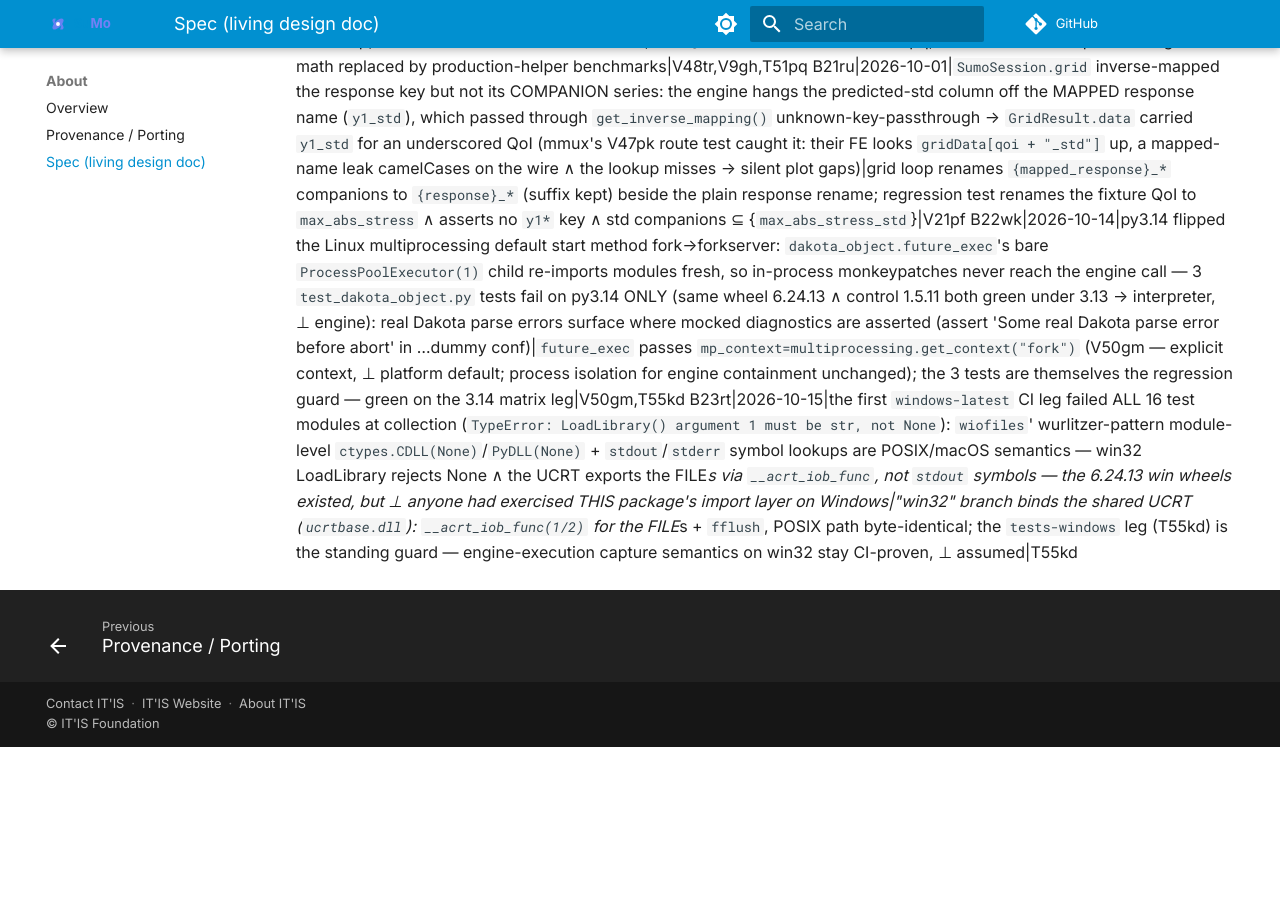
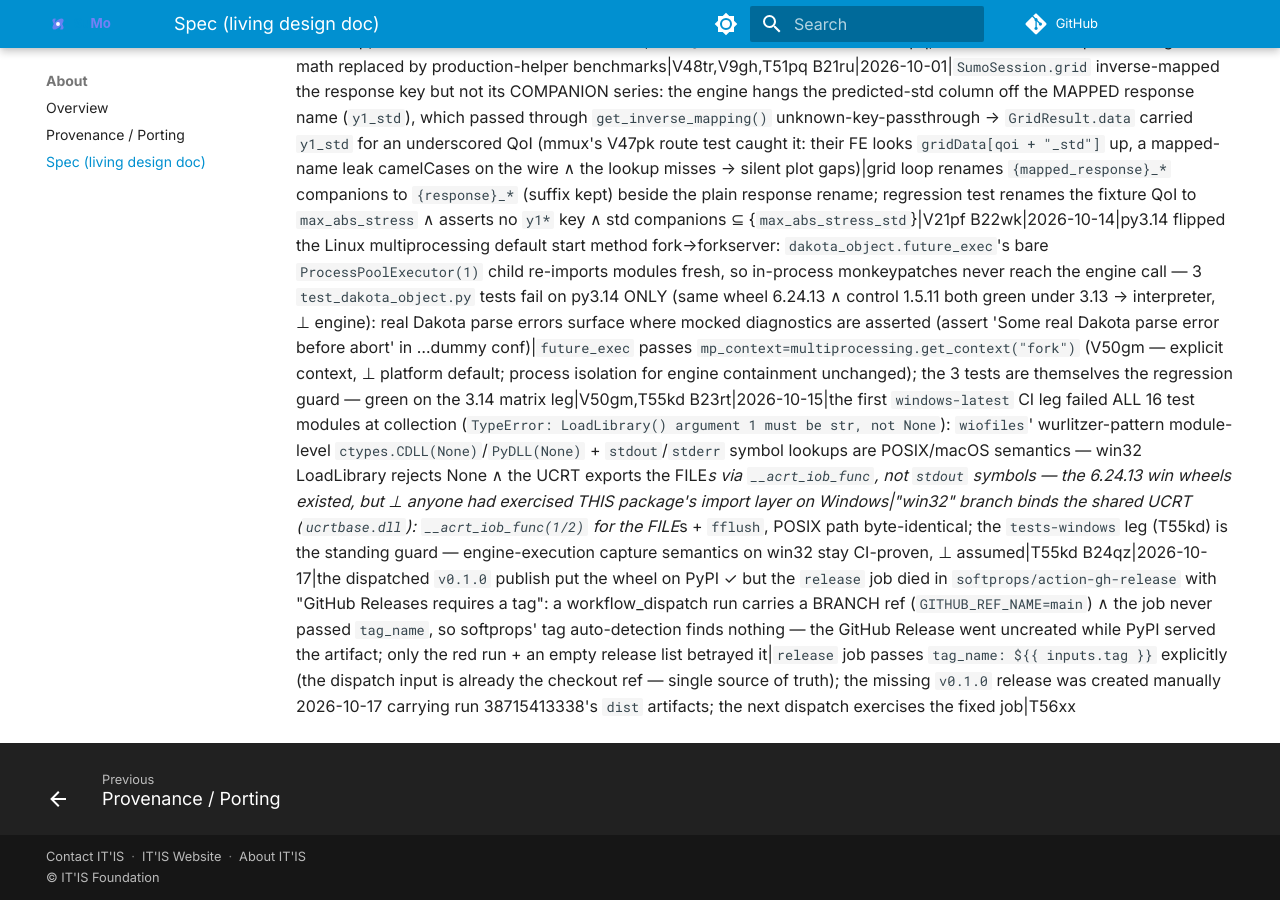
Before and after one commit to ITISFoundation/itis-sumo, an MkDocs documentation site: the page built from docs/about/spec.md, in a window 1280 px wide and 900 px high, scrolled down 16218 px. Built offline with MkDocs 1.6.1 and Material for MkDocs 9.7.7, drawn with Linux system fonts in a browser that asks for light colours; comment, search, counter and statistics services are not loaded; before the commit the page ends 16965 px from its top, so only the background shows below that.

Commit message:
fix(ci): pass tag_name to the gh-release job in dispatch context (B24qz)
softprops/action-gh-release auto-detects the tag from the git ref, but a
workflow_dispatch run carries the branch ref -> 'GitHub Releases requires a
tag' and the release silently stays uncreated after a successful PyPI
publish (v0.1.0 hit this; release created manually as recovery).

Co-authored-by: Qwen3.8 Flash Next NVFP4 (AWS vLLM) <noreply@anthropic.com>

```diff
--- a/SPEC.md
+++ b/SPEC.md
@@ -224,3 +224,4 @@ B20qt|2026-09-30|the v1 port shipped mmux_vite's closed-form 2nd-order identity
 B21ru|2026-10-01|`SumoSession.grid` inverse-mapped the response key but not its COMPANION series: the engine hangs the predicted-std column off the MAPPED response name (`y1_std`), which passed through `get_inverse_mapping()` unknown-key-passthrough → `GridResult.data` carried `y1_std` for an underscored QoI (mmux's V47pk route test caught it: their FE looks `gridData[qoi + "_std"]` up, a mapped-name leak camelCases on the wire ∧ the lookup misses → silent plot gaps)|grid loop renames `{mapped_response}_*` companions to `{response}_*` (suffix kept) beside the plain response rename; regression test renames the fixture QoI to `max_abs_stress` ∧ asserts no `y1*` key ∧ std companions ⊆ {`max_abs_stress_std`}|V21pf
 B22wk|2026-10-14|py3.14 flipped the Linux multiprocessing default start method fork→forkserver: `dakota_object.future_exec`'s bare `ProcessPoolExecutor(1)` child re-imports modules fresh, so in-process monkeypatches never reach the engine call — 3 `test_dakota_object.py` tests fail on py3.14 ONLY (same wheel 6.24.13 ∧ control 1.5.11 both green under 3.13 → interpreter, ⊥ engine): real Dakota parse errors surface where mocked diagnostics are asserted (assert 'Some real Dakota parse error before abort' in …dummy conf)|`future_exec` passes `mp_context=multiprocessing.get_context("fork")` (V50gm — explicit context, ⊥ platform default; process isolation for engine containment unchanged); the 3 tests are themselves the regression guard — green on the 3.14 matrix leg|V50gm,T55kd
 B23rt|2026-10-15|the first `windows-latest` CI leg failed ALL 16 test modules at collection (`TypeError: LoadLibrary() argument 1 must be str, not None`): `wiofiles`' wurlitzer-pattern module-level `ctypes.CDLL(None)`/`PyDLL(None)` + `stdout`/`stderr` symbol lookups are POSIX/macOS semantics — win32 LoadLibrary rejects None ∧ the UCRT exports the FILE*s via `__acrt_iob_func`, not `stdout` symbols — the 6.24.13 win wheels existed, but ⊥ anyone had exercised THIS package's import layer on Windows|"win32" branch binds the shared UCRT (`ucrtbase.dll`): `__acrt_iob_func(1/2)` for the FILE*s + `fflush`, POSIX path byte-identical; the `tests-windows` leg (T55kd) is the standing guard — engine-execution capture semantics on win32 stay CI-proven, ⊥ assumed|T55kd
+B24qz|2026-10-17|the dispatched `v0.1.0` publish put the wheel on PyPI ✓ but the `release` job died in `softprops/action-gh-release` with "GitHub Releases requires a tag": a workflow_dispatch run carries a BRANCH ref (`GITHUB_REF_NAME=main`) ∧ the job never passed `tag_name`, so softprops' tag auto-detection finds nothing — the GitHub Release went uncreated while PyPI served the artifact; only the red run + an empty release list betrayed it|`release` job passes `tag_name: ${{ inputs.tag }}` explicitly (the dispatch input is already the checkout ref — single source of truth); the missing `v0.1.0` release was created manually 2026-10-17 carrying run 38715413338's `dist` artifacts; the next dispatch exercises the fixed job|T56xx
```
Also changed, not shown: 1 other file.
